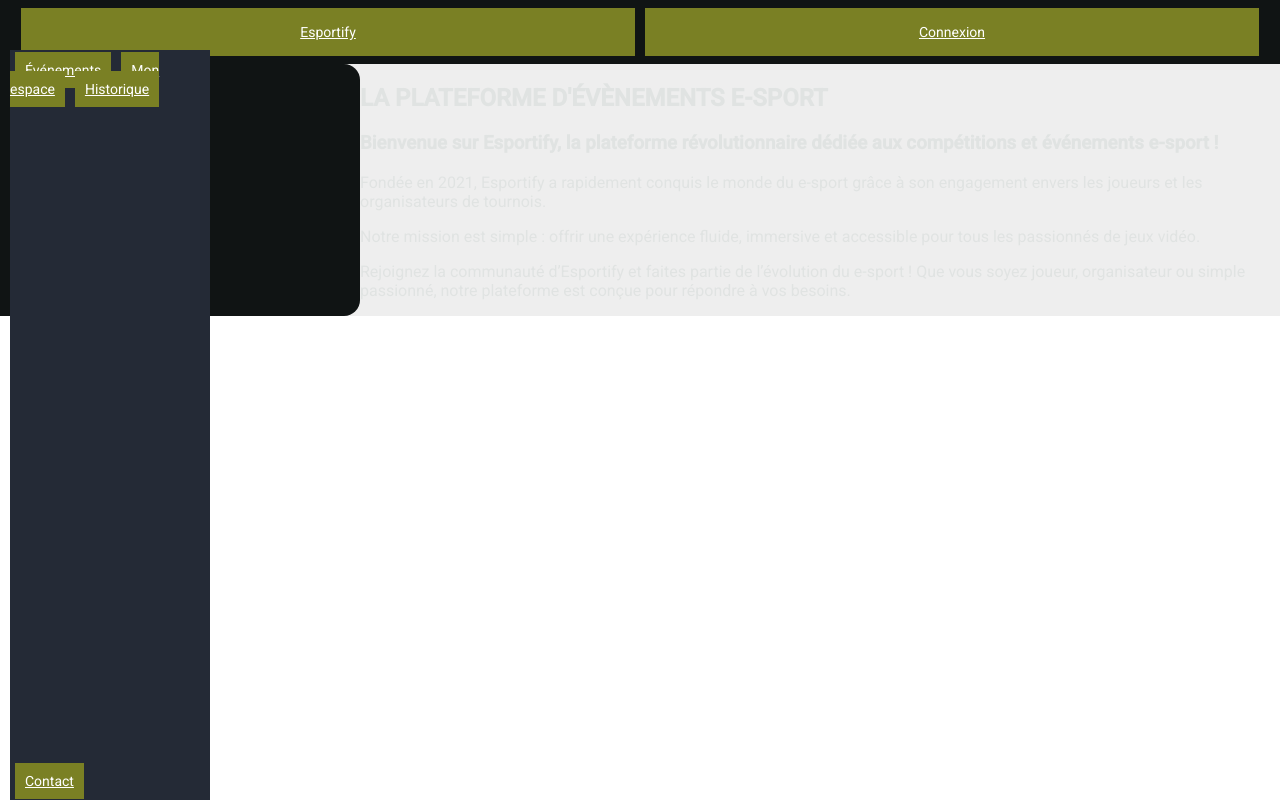
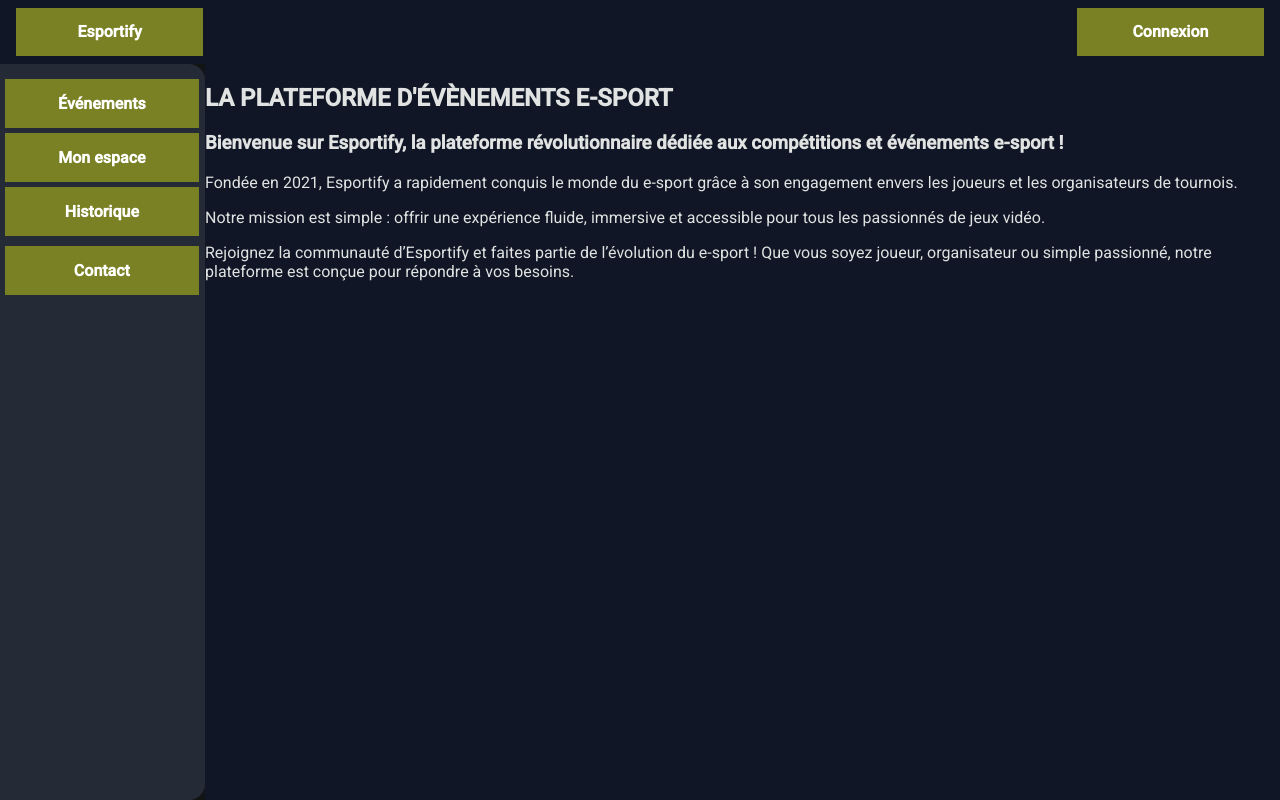
Before and after one commit to ThePel32/Esportify, an Angular app: page /home in a window 1280 px wide. Built offline with nearby package versions, Linux system fonts and the light colour scheme.

Commit message:
ajustement CSS app.component

```diff
--- a/src/app/app.component.css
+++ b/src/app/app.component.css
@@ -1,54 +1,84 @@
-.example-container {
+mat-toolbar {
+    position: fixed;
+    top: 0;
+    left: 0;
     width: 100%;
-    /* height: 100%; */
-    background: #eee;
-  }
+    background-color: #101625;
+    color: white;
+    z-index: 1;
+    display: flex;
+    justify-content: space-between;
+    align-items: center;
+    height: 64px;
+    box-shadow: 0px 2px 5px rgba(0, 0, 0, 0.2);
+}
 
-  #sideNav {
+
+mat-toolbar a.btnNav {
+    background-color: #7A8024;
+    color: white;
+    text-decoration: none;
+    text-align: center;
+    width: 15%;
+    padding: 10px 0;
+    font-weight: bold;
+    font-size: 16px;
+}
+
+mat-toolbar a.btnNav:hover {
+    background-color: #4d5021;
+}
+
+mat-drawer-container {
     position: fixed;
-    top: 50px;
-    left: 10px;
-    width: 200px;
-    height: calc(100% - 50px);
+    margin-top: 64px;
+    height: calc(100vh - 64px);
+    width: 100%;
+    display: flex;
+    flex-direction: row;
+}
+
+mat-drawer {
+    width: 16%;
     background-color: #242A36;
+    height: 100%;
     display: flex;
     flex-direction: column;
     justify-content: space-between;
+    box-sizing: border-box;
     padding: 10px 0;
-    box-sizing: border-box;
 }
 
-
-.btnNav {
+mat-drawer a.btnNav {
     background-color: #7A8024;
     color: white;
-    border: none;
-    padding: 10px;
-    margin: 5px;
-    cursor: pointer;
-    width: 95%;
+    text-decoration: none;
+    padding: 15px;
+    margin: 5px 5px;
     text-align: center;
-    font-size: 14px;
-    font-style: bold;
+    display: block;
+    font-weight: bold;
+    font-size: 16px;
 }
 
-
-.btnNav:hover {
+mat-drawer a.btnNav:hover {
     background-color: #4d5021;
 }
 
 
-#menuNav {
-    flex: 1;
+.contactBtn {
+    display: flex;
+    justify-content: flex-end;
 }
 
-
-#contactBtn {
-    margin-top: auto;
+.contactBtn a.btnNav {
+    width: 100%;
+    text-align: center;
 }
 
-
-/* Header */
-.example-spacer {
-    flex: 1 1 auto;
-  }
+mat-drawer-content {
+    flex: 1;
+    background: #101625;
+    height: calc(100vh - 64px);
+    overflow: auto;
+}
--- a/src/app/app.component.html
+++ b/src/app/app.component.html
@@ -5,13 +5,13 @@
 </mat-toolbar>
 <mat-drawer-container class="example-container">
     <mat-drawer mode="side" opened>
-        <div id="sideNav">
-            <div id="menuNav">
+        <div class="sideNav">
+            <div class="menuNav">
                 <a href="/events" class="btnNav">Événements</a>
                 <a href="/" class="btnNav">Mon espace</a>
                 <a href="/" class="btnNav">Historique</a>
             </div>
-            <div id="contactBtn">
+            <div class="contactBtn">
                 <a href="/contact" class="btnNav">Contact</a>
             </div>
         </div>
```
